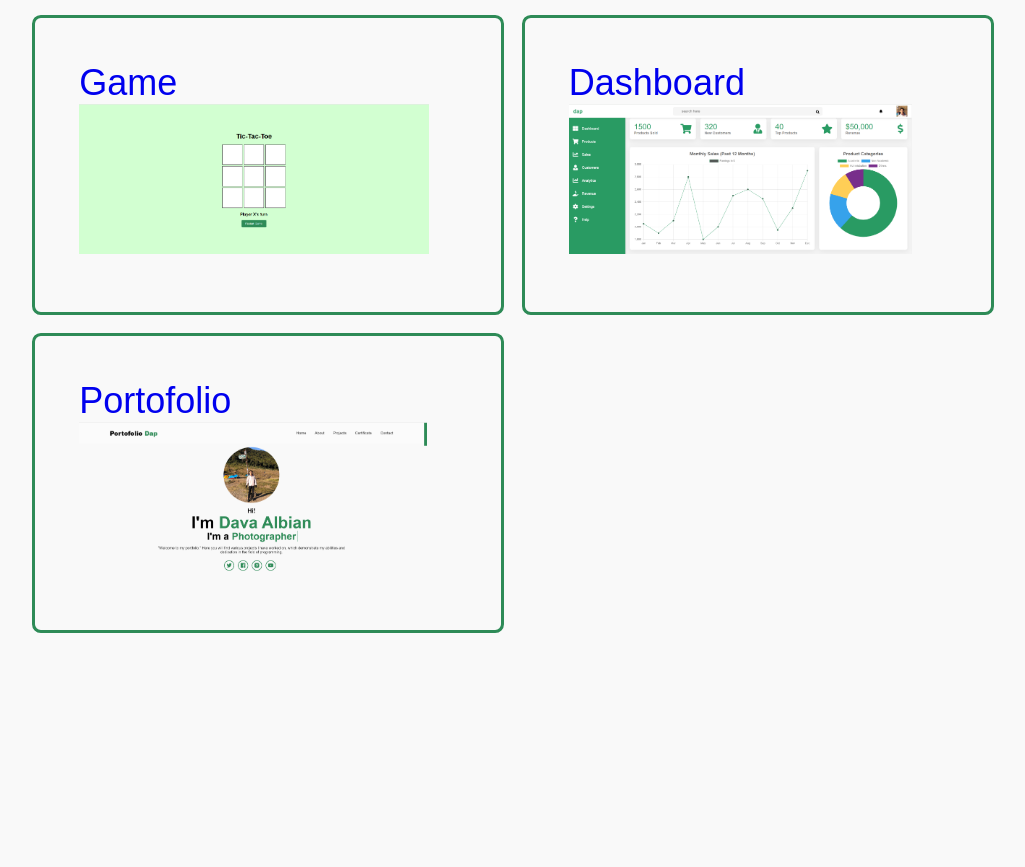
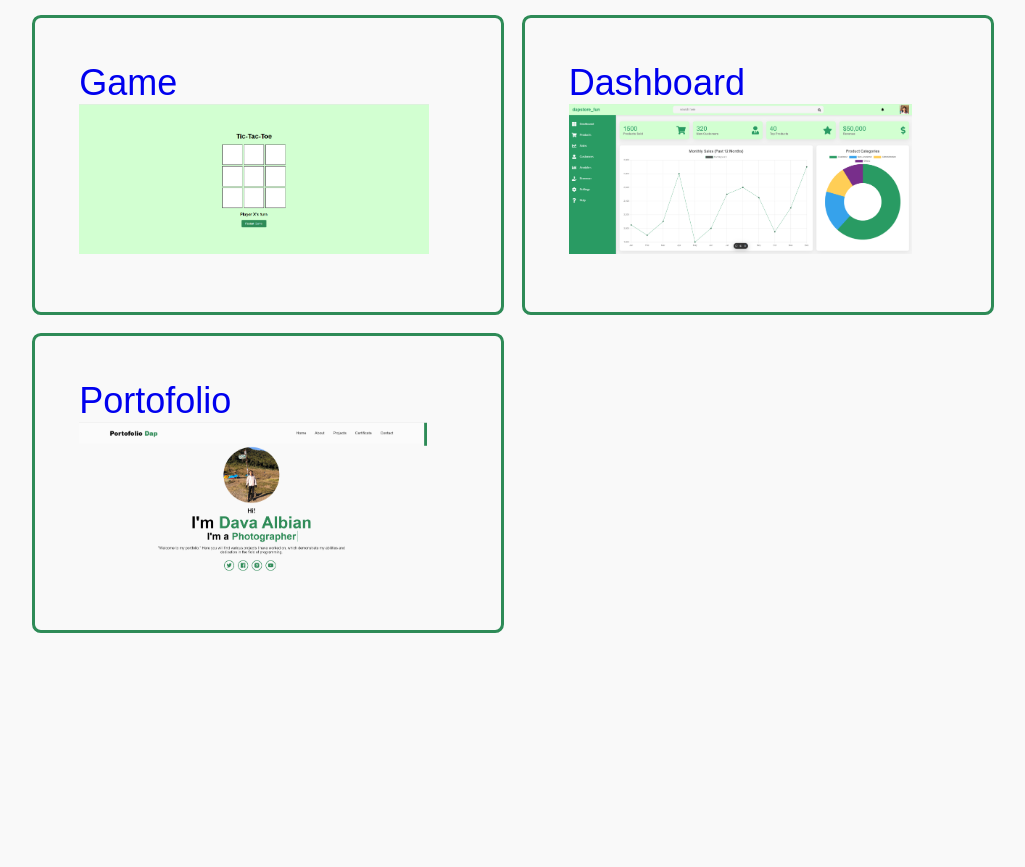
Before and after one commit to Davaalbian/tugasporto, a plain HTML site: page index.html in a window 1280 px wide. Shown: the part 2281-3148 px from the top of the page, without its empty margins (127-1152 px from the left). Drawn offline with nearby package versions, Linux system fonts and the light colour scheme; a script that the page names is missing.

Commit message:
portofolio

```diff
--- a/index.html
+++ b/index.html
@@ -103,7 +103,7 @@
                 <div class="projects-info">
                     <a href="https://dashboardd-iota.vercel.app/">
                     <h4>Dashboard</h4>
-                    <img src="dashboardd.png"></a>
+                    <img src="dasss.png"></a>
                 </div>
             </div>
 
```
Also changed, not shown: das.png (deleted), dashboardd.png (deleted), dasss.png (added).
